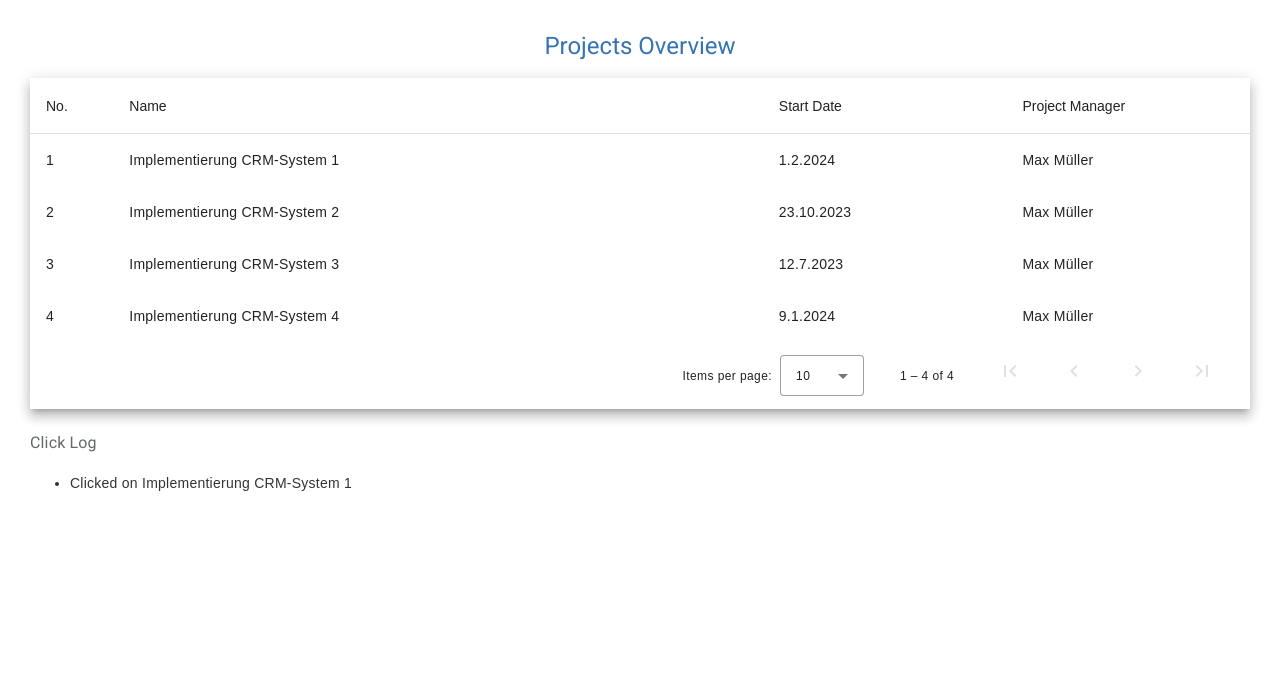
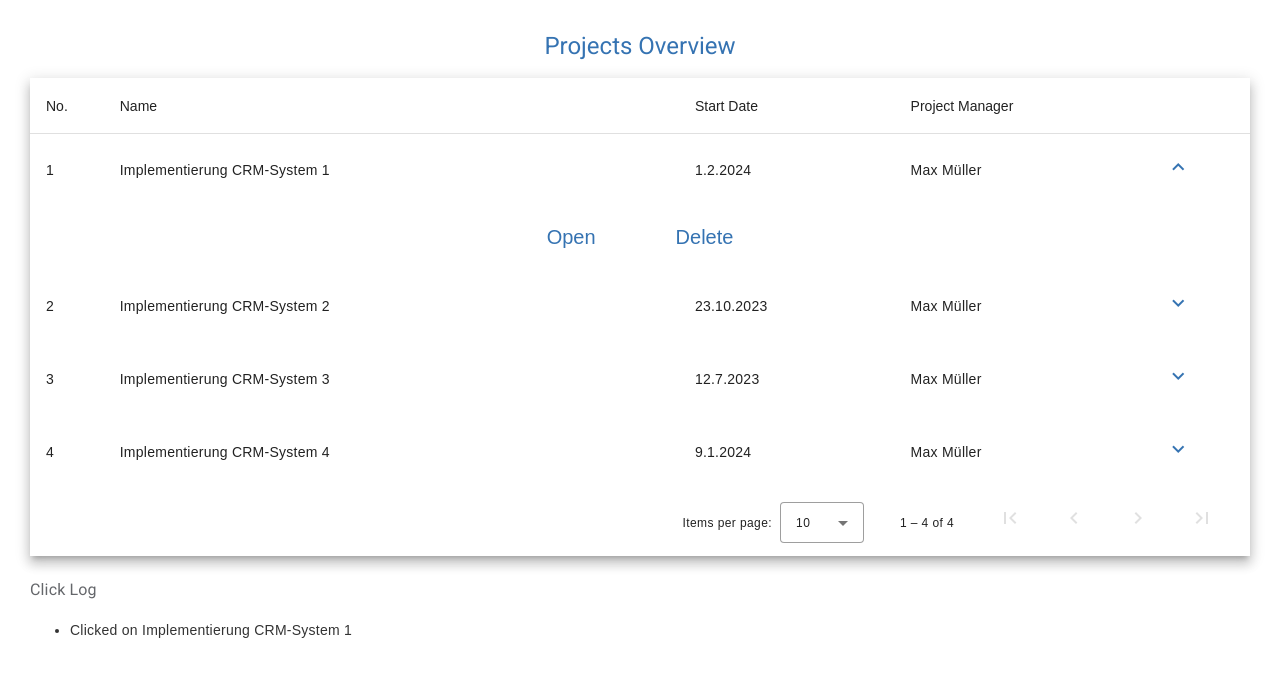
Before and after one commit to ADomascan/SWEBA-Projektplanung-Team3, an Angular app in the folder client/: page /home in a window 1280 px wide. Both pictures are taken after a click on the element "Implementierung CRM-System 1". Shown: the top 676 px of the page. Built offline with nearby package versions, Linux system fonts and the light colour scheme.

Commit message:
Project Overview Site fixes

```diff
--- a/client/src/app/app.module.ts
+++ b/client/src/app/app.module.ts
@@ -12,6 +12,7 @@ import {MatPaginatorModule} from "@angular/material/paginator";
 import {CommonModule} from "@angular/common";
 import {MatSortModule} from "@angular/material/sort";
 import {CdkTableModule} from "@angular/cdk/table";
+import {MatIconModule} from "@angular/material/icon";
 
 @NgModule({
   declarations: [
@@ -29,6 +30,7 @@ import {CdkTableModule} from "@angular/cdk/table";
     MatSortModule,
     CommonModule,
     CdkTableModule,
+    MatIconModule,
   ],
   providers: [],
   bootstrap: [AppComponent]
--- a/client/src/app/projects-overview/projects-overview.component.css
+++ b/client/src/app/projects-overview/projects-overview.component.css
@@ -20,6 +20,9 @@ td.mat-column-projectManager {
     width: 15em
 }
 
+td.mat-column-expand {
+    width: 5em
+}
 
 .mat-mdc-row .mat-mdc-cell {
     border-bottom: 1px solid transparent;
@@ -30,3 +33,41 @@ td.mat-column-projectManager {
 .mat-mdc-row:hover .mat-mdc-cell {
     border-color: currentColor;
 }
+
+tr.example-detail-row {
+    height: 0;
+}
+
+tr.example-element-row:not(.example-expanded-row):hover {
+    background: whitesmoke;
+}
+
+tr.example-element-row:not(.example-expanded-row):active {
+    background: #efefef;
+}
+
+.example-element-row td {
+    border-bottom-width: 0;
+}
+
+.element-detail {
+    overflow: hidden;
+    display: flex;
+    align-content: center;
+    justify-content: center;
+}
+
+button {
+    padding: 0;
+    margin: 20px 40px;
+    color: #3573b2;
+    background-color: #ffffff;
+    border-radius: 5px;
+    text-decoration: none;
+    font-size: 20px;
+    font-family: Arial, Helvetica, sans-serif;
+}
+
+button:hover {
+    color: #0b437c;
+}
--- a/client/src/app/projects-overview/projects-overview.component.html
+++ b/client/src/app/projects-overview/projects-overview.component.html
@@ -1,6 +1,6 @@
 <h1> Projects Overview</h1>
 <div class="mat-elevation-z8">
-    <table mat-table [dataSource]="dataSource" matSort>
+    <table mat-table [dataSource]="dataSource" matSort multiTemplateDataRows>
 
         <!-- Position Column -->
         <ng-container matColumnDef="position">
@@ -14,25 +14,57 @@
             <td mat-cell *matCellDef="let element"> {{element.name}} </td>
         </ng-container>
 
-        <!-- Weight Column -->
+        <!-- StartDate Column -->
         <ng-container matColumnDef="startDate">
             <th mat-header-cell *matHeaderCellDef mat-sort-header> Start Date </th>
             <td mat-cell *matCellDef="let element"> {{element.startDate.toLocaleDateString('de')}} </td>
         </ng-container>
 
-        <!-- Symbol Column -->
+        <!-- PM Column -->
         <ng-container matColumnDef="projectManager">
             <th mat-header-cell *matHeaderCellDef mat-sort-header> Project Manager </th>
             <td mat-cell *matCellDef="let element"> {{element.projectManager}} </td>
         </ng-container>
 
-        <tr mat-header-row *matHeaderRowDef="displayedColumns"></tr>
+        <ng-container matColumnDef="expand">
+            <th mat-header-cell *matHeaderCellDef aria-label="row actions">&nbsp;</th>
+            <td mat-cell *matCellDef="let element">
+                <button mat-icon-button aria-label="expand row" (click)="(expandedElement = expandedElement === element ? null : element); $event.stopPropagation()">
+                    <mat-icon *ngIf="expandedElement !== element">keyboard_arrow_down</mat-icon>
+                    <mat-icon *ngIf="expandedElement === element">keyboard_arrow_up</mat-icon>
+                </button>
+            </td>
+        </ng-container>
+
+        <!-- Expanded Content Column - The detail row is made up of this one column that spans across all columns -->
+        <ng-container matColumnDef="expandedDetail">
+            <td mat-cell *matCellDef="let element" [attr.colspan]="columnsToDisplayWithExpand.length">
+                <div class="element-detail"
+                     [@detailExpand]="element == expandedElement ? 'expanded' : 'collapsed'">
+                    <div class="extendedRow">
+                        <button> Open </button>
+                        <button> Delete </button>
+                    </div>
+                </div>
+            </td>
+        </ng-container>
+
+        <!-- <tr mat-header-row *matHeaderRowDef="displayedColumns"></tr>
         <tr
                 mat-row
                 (click)="clickedRows.add(row)"
                 [class.demo-row-is-clicked]="clickedRows.has(row)"
                 *matRowDef="let row; columns: displayedColumns;"
-        ></tr>
+        ></tr> -->
+
+        <tr mat-header-row *matHeaderRowDef="columnsToDisplayWithExpand"></tr>
+        <tr mat-row *matRowDef="let element; columns: columnsToDisplayWithExpand;"
+            class="example-element-row"
+            [class.example-expanded-row]="expandedElement === element"
+            (click)="expandedElement = expandedElement === element ? null : element; clickedRows.add(element)"
+            [class.demo-row-is-clicked]="clickedRows.has(element)">
+        </tr>
+        <tr mat-row *matRowDef="let row; columns: ['expandedDetail']" class="example-detail-row"></tr>
     </table>
 
     <mat-paginator [pageSizeOptions]="[10, 20, 30]"
--- a/client/src/app/projects-overview/projects-overview.component.ts
+++ b/client/src/app/projects-overview/projects-overview.component.ts
@@ -2,6 +2,8 @@ import {AfterViewInit, Component, ViewChild} from '@angular/core';
 import {MatPaginator} from '@angular/material/paginator';
 import {MatSort} from '@angular/material/sort';
 import {MatTableDataSource} from '@angular/material/table';
+import {animate, state, style, transition, trigger} from "@angular/animations";
+import {MatIconModule} from '@angular/material/icon';
 
 
 export interface Project {
@@ -26,15 +28,24 @@ const ELEMENT_DATA: Project[] = [
   selector: 'app-projects-overview',
   templateUrl: './projects-overview.component.html',
   styleUrls: ['./projects-overview.component.css'],
+  animations: [
+    trigger('detailExpand', [
+      state('collapsed', style({height: '0px', minHeight: '0'})),
+      state('expanded', style({height: '*'})),
+      transition('expanded <=> collapsed', animate('225ms cubic-bezier(0.4, 0.0, 0.2, 1)')),
+    ]),
+  ],
   // standalone: true,
   // imports: [MatTableModule, NgIf, NgFor]
 })
 
 export class ProjectsOverviewComponent implements AfterViewInit {
 
-  displayedColumns: string[] = ['position', 'name', 'startDate', 'projectManager'];
+  displayedColumns = ['position', 'name', 'startDate', 'projectManager'];
   dataSource = new MatTableDataSource<Project>(ELEMENT_DATA);
   clickedRows = new Set<Project>();
+  columnsToDisplayWithExpand = [...this.displayedColumns, 'expand'];
+  expandedElement: Project | null;
 
   @ViewChild(MatPaginator) paginator: MatPaginator;
   @ViewChild(MatSort) sort: MatSort;
--- a/client/src/styles.css
+++ b/client/src/styles.css
@@ -27,7 +27,6 @@ button {
     cursor: pointer;
     color: #0e5ba8;
     font-size: 1.1rem;
-    padding: 1rem;
     margin-right: 1rem;
     margin-bottom: 1rem;
     margin-top: 0.2rem;
```
